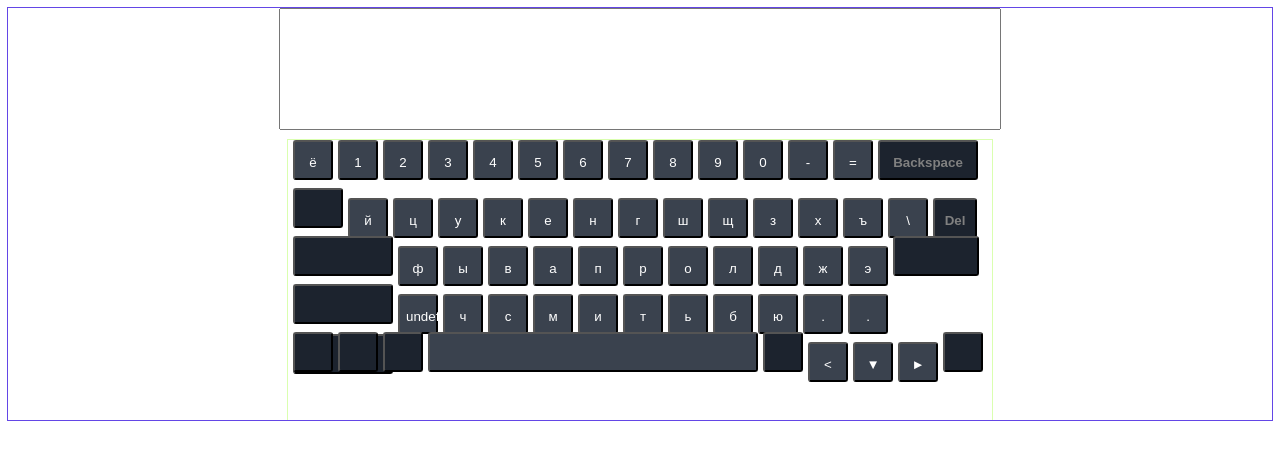
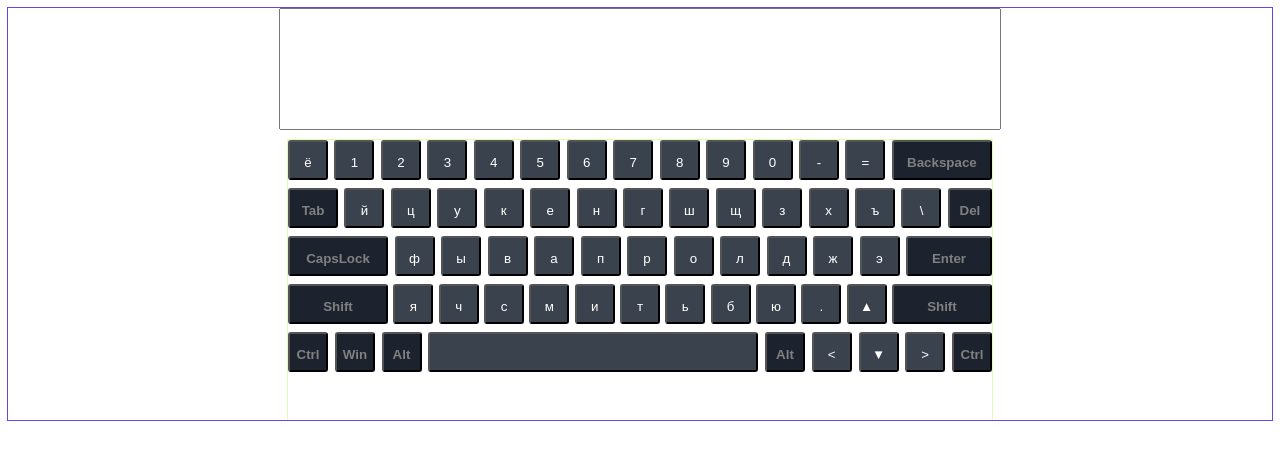
Before and after one commit to aykuli/codejam-virtual-keyboard, a website: page index.html in a window 1280 px wide. Drawn offline with Linux system fonts and the light colour scheme.

Commit message:
fix: make buttons beautify, fix some mistakes in array of keyCodes

```diff
--- a/index.js
+++ b/index.js
@@ -16,7 +16,7 @@ keyboardKeys = [
     ["backspace", "Backspace", "Backspace", "", "", ""]
   ],
   [
-    ["tab", 'Tab', '', '', '', ''],
+    ["tab", 'Tab', 'Tab', '', '', ''],
     ["", 'KeyQ', "й", "Й", "q", "Q"],
     ["", 'KeyW', "ц", "Ц", "w", "W"],
     ['', 'KeyE', "у", "У", "e", "E"],
@@ -33,7 +33,7 @@ keyboardKeys = [
     ['del', "Delete", 'Del', '', '', '', '']
   ],
   [
-    ["capslock", 'CapsLock', '', '', '', '', ''],
+    ["capslock", 'CapsLock', 'CapsLock', '', '', '', ''],
     ['', 'KeyA', "ф", "Ф", "a", "A"],
     ['', 'KeyS', "ы", "Ы", "s", "S"],
     ['', 'KeyD', "в", "В", "d", "D"],
@@ -45,11 +45,11 @@ keyboardKeys = [
     ['', "KeyL", "д", "Д", "l", "L"],
     ['', 'Semicolon', "ж", "Ж", ";", ":"],
     ["", "Quote", "э", "Э", "'", '"'],
-    ['enter', "Enter", '', '', '' ,'']
+    ['enter', "Enter", 'Enter', '', '' ,'']
   ],
   [
-    ['shift', "Shift", '', '', '', ''],
-    ['', "KeyZ", , "я", "Я", "z", "Z"],
+    ['shift', "Shift", 'Shift', '', '', ''],
+    ['', "KeyZ", "я", "Я", "z", "Z"],
     ['', "KeyX", "ч", "Ч", "x", "X"],
     ['', "KeyC", "с", "С", "c", "C"],
     ['', "KeyV", "м", "М", "v", "V"],
@@ -59,19 +59,19 @@ keyboardKeys = [
     ['', "Comma", "б", "Б", ".", "<"],
     ['', "Period", "ю", "Ю", ",", ">"],
     ['', 'Slash', ".", ",", "/", "?"],
-    ['', 'ArrowUp', ".", ",", "/", "?"],
-    ['shift', "Shift", '', '', '', '']
+    ['', 'ArrowUp', "▲", "", "", ""],
+    ['shift', "Shift", 'Shift', '', '', '']
   ],
   [
-    ["ctrl", "Ctrl", '', '', '', ''],
-    ["win", 'Win', '', '', '', ''],
-    ["alt", "Alt", "", '', '', ''],
+    ["ctrl", "Ctrl", 'Ctrl', '', '', ''],
+    ["win", 'Win', 'Win', '', '', ''],
+    ["alt", "Alt", "Alt", '', '', ''],
     ["space", "Space", " ", " ", '', ''],
-    ["alt", "Alt", "", '', '', ''],
+    ["alt", "Alt", "Alt", '', '', ''],
     ["", 'ArrowLeft', "<", "<", "<", "<"],
     ['', "ArrowDown", "▼", "▼", "▼", "▼"],
-    ['', 'ArrowRight', "►", "►", "►", "►"],
-    ["ctrl", "Ctrl", '', '', '', '']
+    ['', 'ArrowRight', ">", ">", ">", ">"],
+    ["ctrl", "Ctrl", 'Ctrl', '', '', '']
   ]
 ];
 
@@ -95,16 +95,13 @@ for (let i = 0; i < 6; i++) {
   var row = document.createElement("div");
   row.className = "row";
   keyboard.append(row);
-    console.log("i === 0");
     for (let j = 0; j < rowNumbers[i]; j++) {
-        console.log();
       let key = document.createElement("button");
       key.className = "key " + keyboardKeys[i][j][0];
       row.append(key);
 
       let span = document.createElement("span");
       span.className = keyboardKeys[i][j][1];
-      console.log(keyboardKeys[i][j][1]);
       key.append(span);
       span.insertAdjacentText("afterbegin", keyboardKeys[i][j][2]);
     }
--- a/style.css
+++ b/style.css
@@ -13,6 +13,8 @@
 }
 
 .keyboard .row {
+  display: flex;
+  justify-content: space-between;
   width: 100%;
   height: 40px;
   margin-bottom: 8px;
@@ -21,7 +23,6 @@
 .keyboard .key {
   width: 40px;
   height: 40px;
-  margin-left: 5px;
 
   font-weight: 500;
   line-height: 40px;
```
